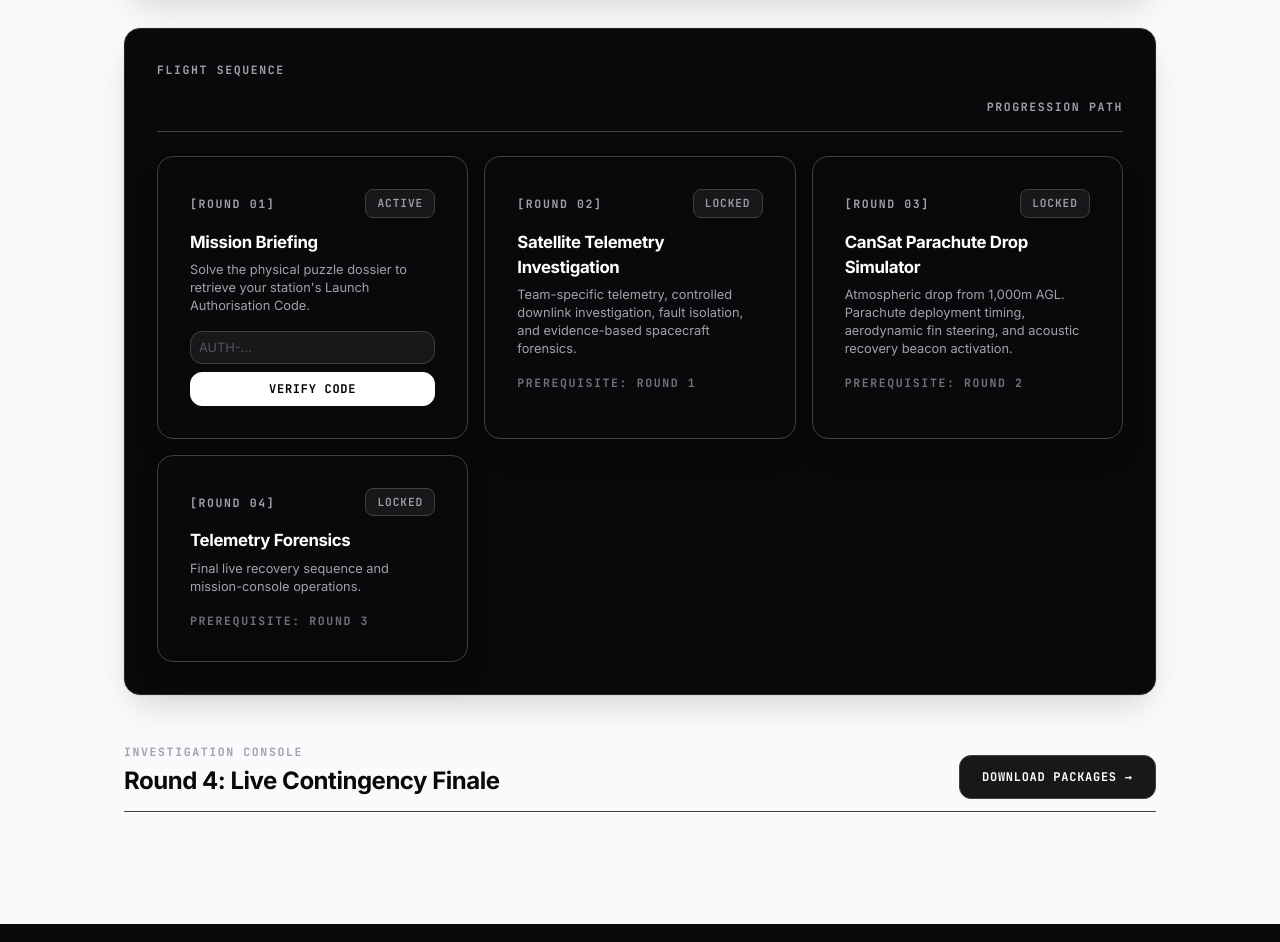
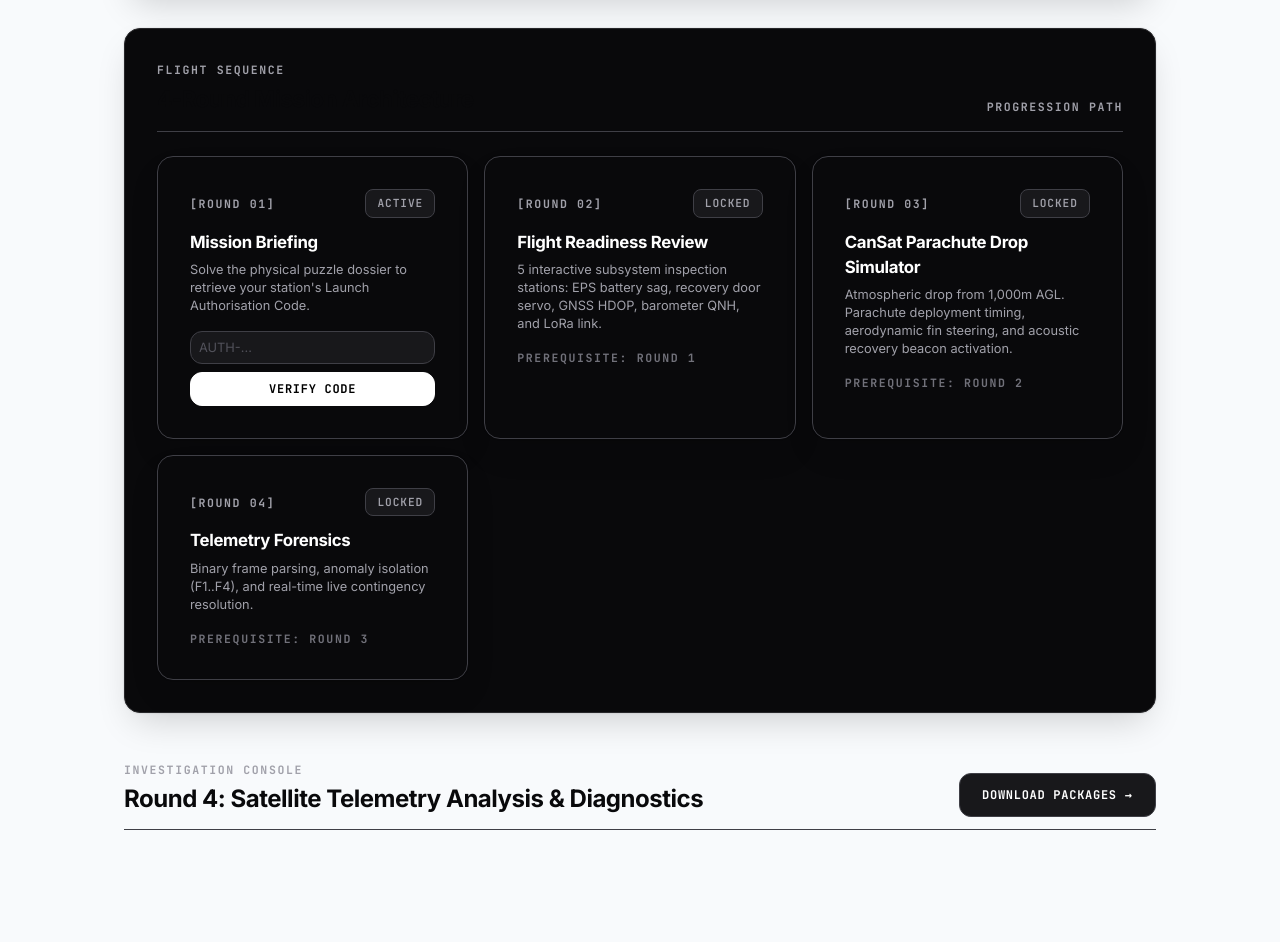
Before and after one commit to Hootsworth/ICARUS_cansat-XA14, a FastAPI app: template app/templates/dashboard.html in a window 1280 px wide. Shown: the part 664-1606 px from the top of the page. Run offline with FastAPI, Linux system fonts and the light colour scheme; the template is opened without the code that fills it, so the values that code supplies are empty; data comes from the database, SQL or seed files in the repository; some libraries are stand-ins or nearby versions.

Commit message:
Rollback accidental Round 2 telemetry changes

```diff
--- a/app/templates/dashboard.html
+++ b/app/templates/dashboard.html
@@ -106,9 +106,9 @@
                     <span class="badge">LOCKED</span>
                     {% endif %}
                 </div>
-                <h3 style="font-size: 1.05rem; margin-bottom: 0.4rem;">Satellite Telemetry Investigation</h3>
+                <h3 style="font-size: 1.05rem; margin-bottom: 0.4rem;">Flight Readiness Review</h3>
                 <p style="font-size: 0.8rem; color: var(--text-muted); line-height: 1.4; margin-bottom: 1rem;">
-                    Team-specific telemetry, controlled downlink investigation, fault isolation, and evidence-based spacecraft forensics.
+                    5 interactive subsystem inspection stations: EPS battery sag, recovery door servo, GNSS HDOP, barometer QNH, and LoRa link.
                 </p>
             </div>
             <div>
@@ -119,7 +119,7 @@
                 <a href="/round2" class="mono" style="font-size: 0.75rem; color: var(--text-dim); text-decoration: underline;">Review &rarr;</a>
                 {% elif rounds_summary[2].status == 'active' %}
                 <a href="/round2" class="btn btn-primary" style="width: 100%; font-size: 0.75rem;">
-                    Begin Investigation &rarr;
+                    Begin Review &rarr;
                 </a>
                 {% else %}
                 <div class="eyebrow" style="color: var(--text-dim);">Prerequisite: Round 1</div>
@@ -176,7 +176,7 @@
                 </div>
                 <h3 style="font-size: 1.05rem; margin-bottom: 0.4rem;">Telemetry Forensics</h3>
                 <p style="font-size: 0.8rem; color: var(--text-muted); line-height: 1.4; margin-bottom: 1rem;">
-                    Final live recovery sequence and mission-console operations.
+                    Binary frame parsing, anomaly isolation (F1..F4), and real-time live contingency resolution.
                 </p>
             </div>
             <div>
@@ -198,7 +198,7 @@
     <div style="display: flex; justify-content: space-between; align-items: flex-end; border-bottom: 1px solid var(--border-muted); padding-bottom: 0.75rem; margin-bottom: 2rem;">
         <div>
             <div class="eyebrow">Investigation Console</div>
-            <h2 style="font-size: 1.5rem; margin-top: 0.2rem;">Round 4: Live Contingency Finale</h2>
+            <h2 style="font-size: 1.5rem; margin-top: 0.2rem;">Round 4: Satellite Telemetry Analysis & Diagnostics</h2>
         </div>
         <div>
             <a href="/packages" class="btn btn-secondary" style="font-size: 0.75rem;">
```
